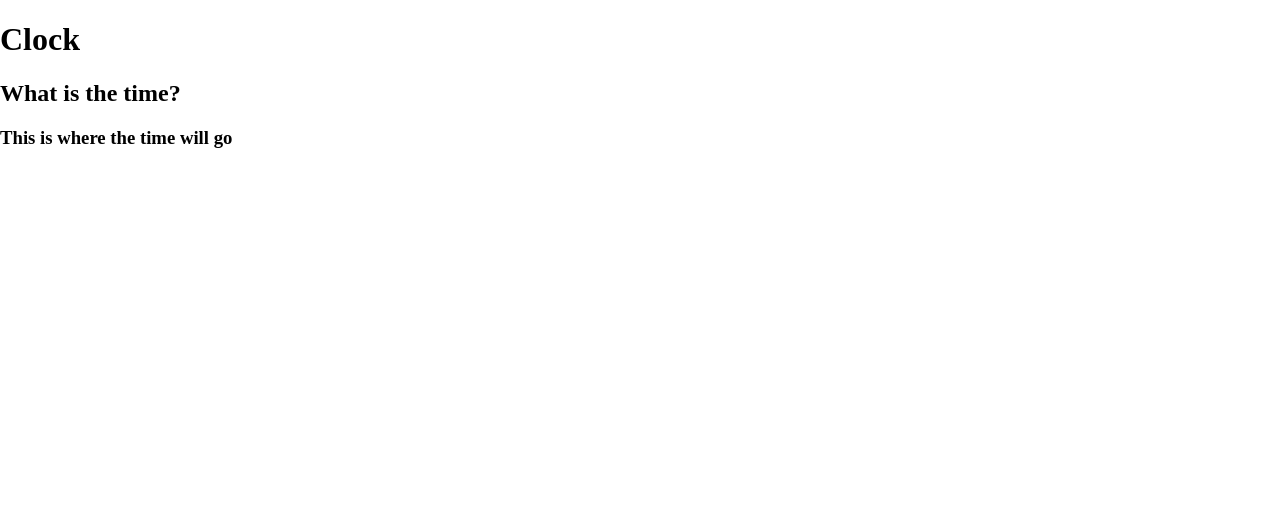
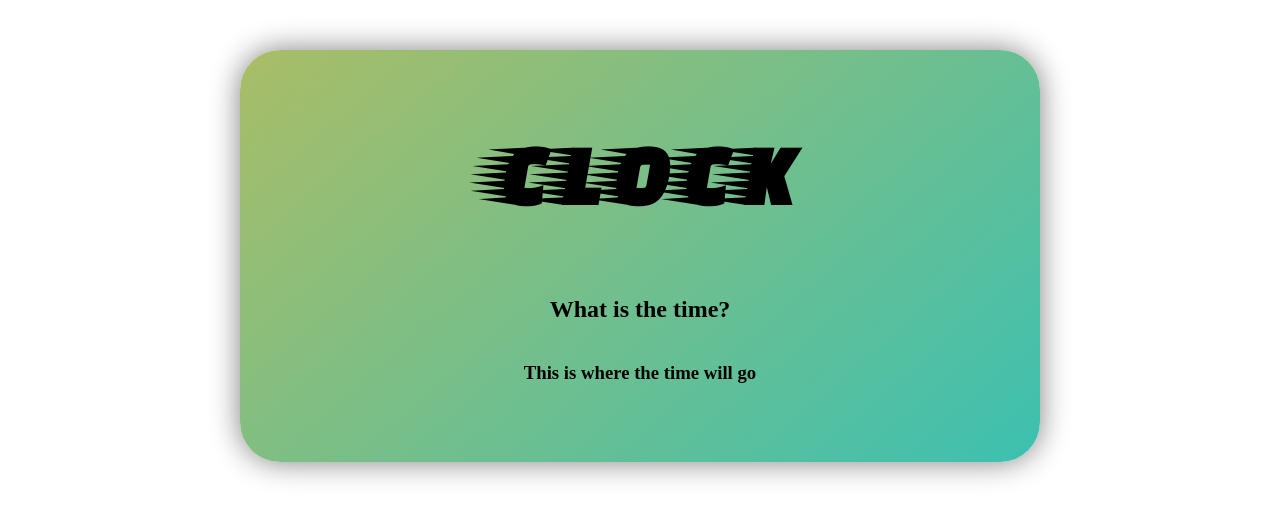
Before and after one commit to IrisvanOllefen/clock, a Next.js app: page / in a window 1280 px wide. Shown: the top 520 px of the page. Built offline with nearby package versions, Linux system fonts and the light colour scheme.

Commit message:
Added styling

```diff
--- /dev/null
+++ b/components/layout.js
@@ -0,0 +1,13 @@
+import Head from 'next/head'
+
+export default function Layout() {
+    return (
+        <div>
+            <Head>
+                <link rel="preconnect" href="https://fonts.googleapis.com" />
+                <link rel="preconnect" href="https://fonts.gstatic.com" crossorigin />
+                <link href="https://fonts.googleapis.com/css2?family=Faster+One&display=swap" rel="stylesheet" />
+            </Head>
+        </div>
+    )
+}
--- a/pages/index.js
+++ b/pages/index.js
@@ -1,10 +1,15 @@
+import Layout from '/components/Layout'
+
 function HomePage() {
   return (
-    <div className="container">
-      <h1 className="title">Clock</h1>
-      <h2 className="question">What is the time?</h2>
-      <h3 className="time">This is where the time will go</h3>
-    </div>
+      <div className="wrapper">
+        <Layout />
+        <div className="container">
+          <h1 className="title">CLOCK</h1>
+          <h2 className="question">What is the time?</h2>
+          <h3 className="time">This is where the time will go</h3>
+        </div>
+      </div>
   )
 }
 
--- a/styles.css
+++ b/styles.css
@@ -1,5 +1,36 @@
 body {
-    box-sizing: border-box;
-    margin: 0;
-    padding: 0;
+    max-width: 800px;
+    margin: 0 auto;
 }
+
+.container {
+    display: flex;
+    flex-direction: column;
+    align-items: center;
+    padding: 20px;
+    padding-bottom: 60px;
+    margin-top: 50px;
+    background: rgb(34,193,195);
+    background: linear-gradient(319deg, rgba(34,193,195,1) 0%, rgba(141,190,122,1) 49%, rgba(253,187,45,1) 100%);
+    background-size: 200% 200%;
+    animation: gradient 10s ease infinite;
+    border-radius: 40px;
+    box-shadow: 0 0 30px grey;
+}
+
+.title {
+    font-family: 'Faster One', cursive;
+    font-size: 86px;
+}
+
+@keyframes gradient {
+    0% {
+        background-position: 0% 50%;
+    }
+    50% {
+        background-position: 100% 50%;
+    }
+    100% {
+        background-position: 0% 50%;
+    }
+}
```
